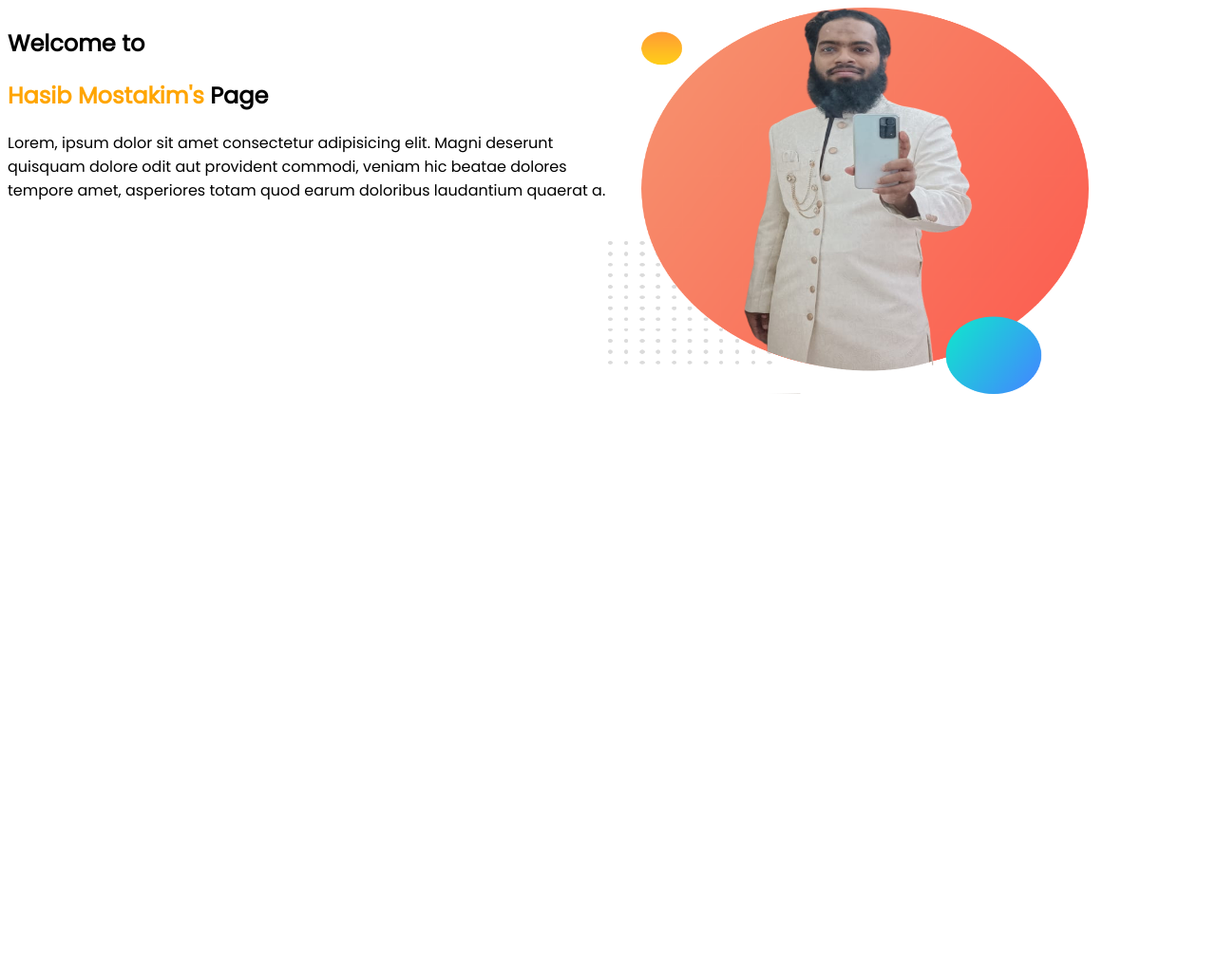
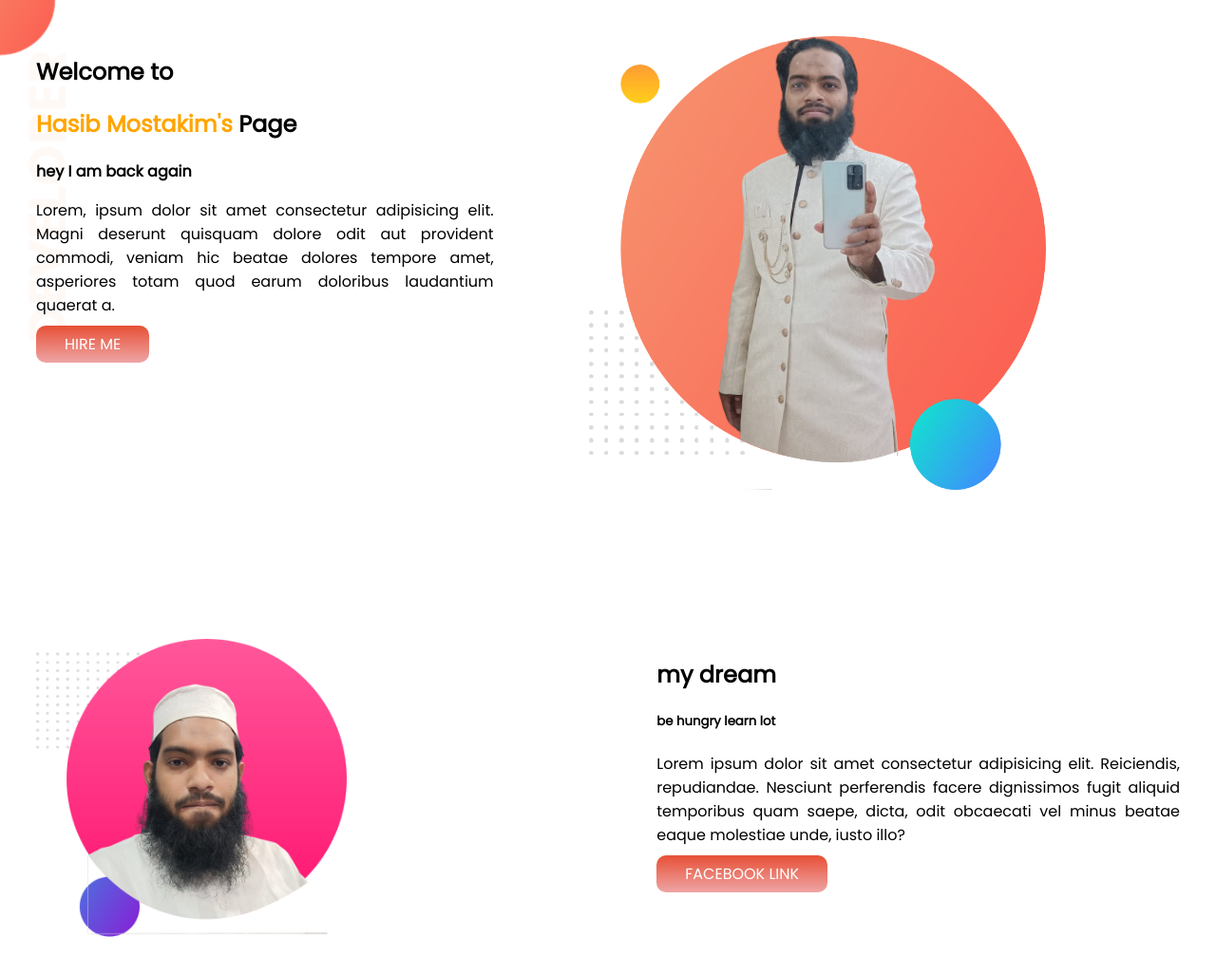
Before and after one commit to HasibMostakim/dev-portfolio, a plain HTML site: page index.html in a window 1280 px wide. Shown: the whole page at 95% size. Before the commit the page ends 800 px from the top, so only its background shows below. Drawn offline with Linux system fonts and the light colour scheme.

Commit message:
second half

```diff
--- a/images/style.css
+++ b/images/style.css
@@ -2,17 +2,46 @@ body {
     font-family: 'Poppins', sans-serif;
 
 }
+body {
+    padding: 30px;
+}
+.top_border{
+    background-image: url(top-banner.png);
+    background-repeat: no-repeat;
+}
+
+
 .orange {
     color: orange;
 }
 section {
     display: flex;
+margin-bottom: 150px;
+}
+.half-page {
+    width: 40%;
+}
+.half-page img {
+    margin-left: 100px;
+    width: 100%;
 
 }
-.half-page {
+h1 {
+    font: bold;
+    padding-bottom: 0%;
+}
+p {
+    text-align: justify;
+}
+.submit_btn {
+    text-decoration: none;
+    background-image: linear-gradient(#e75036,#eea5a5);
+    color: white;
+    padding: 8px 30px;
+    border-radius: 10px;
+    font: 400;
+
+}
+.mid-half {
     width: 50%;
 }
-.half-page img {
-    width: 80%;
-    height: 80%;
-}
--- a/index.html
+++ b/index.html
@@ -10,17 +10,34 @@
     <link href="https://fonts.googleapis.com/css2?family=Poppins&display=swap" rel="stylesheet">
     <link rel="stylesheet" href="images/style.css">
 </head>
-<body>
-    <section>
+<body class="top_border">
+    <section >
 
         <div class="half-page">
         <h1>Welcome to</h1>
             <h1><span class="orange">Hasib Mostakim's</span> Page</h1>
+            <p><b>hey I am back again</b></p>
             <p>Lorem, ipsum dolor sit amet consectetur adipisicing elit. Magni deserunt quisquam dolore odit aut provident commodi, veniam hic beatae dolores tempore amet, asperiores totam quod earum doloribus laudantium quaerat a.</p>
+        <a class="submit_btn" href="https://monkeytype.com/" target="_blank">HIRE ME</a>
         </div>
         <div class="half-page">
             <img src="images/hasib1.png" alt="">
         </div>
+
     </section>
+    <section>
+        <div>
+            <img class="mid-half" src="images/hasib2.png" alt="">
+
+        </div>
+        <div class="mid-half">
+            <h1>my dream</h1>
+<h5>be hungry learn lot</h5>
+<p>Lorem ipsum dolor sit amet consectetur adipisicing elit. Reiciendis, repudiandae. Nesciunt perferendis facere dignissimos fugit aliquid temporibus quam saepe, dicta, odit obcaecati vel minus beatae eaque molestiae unde, iusto illo?</p>
+<a class="submit_btn" target="_blank" href="www.facebook.com">FACEBOOK LINK</a>
+        </div>
+
+    </section>
+
 </body>
 </html>
```
